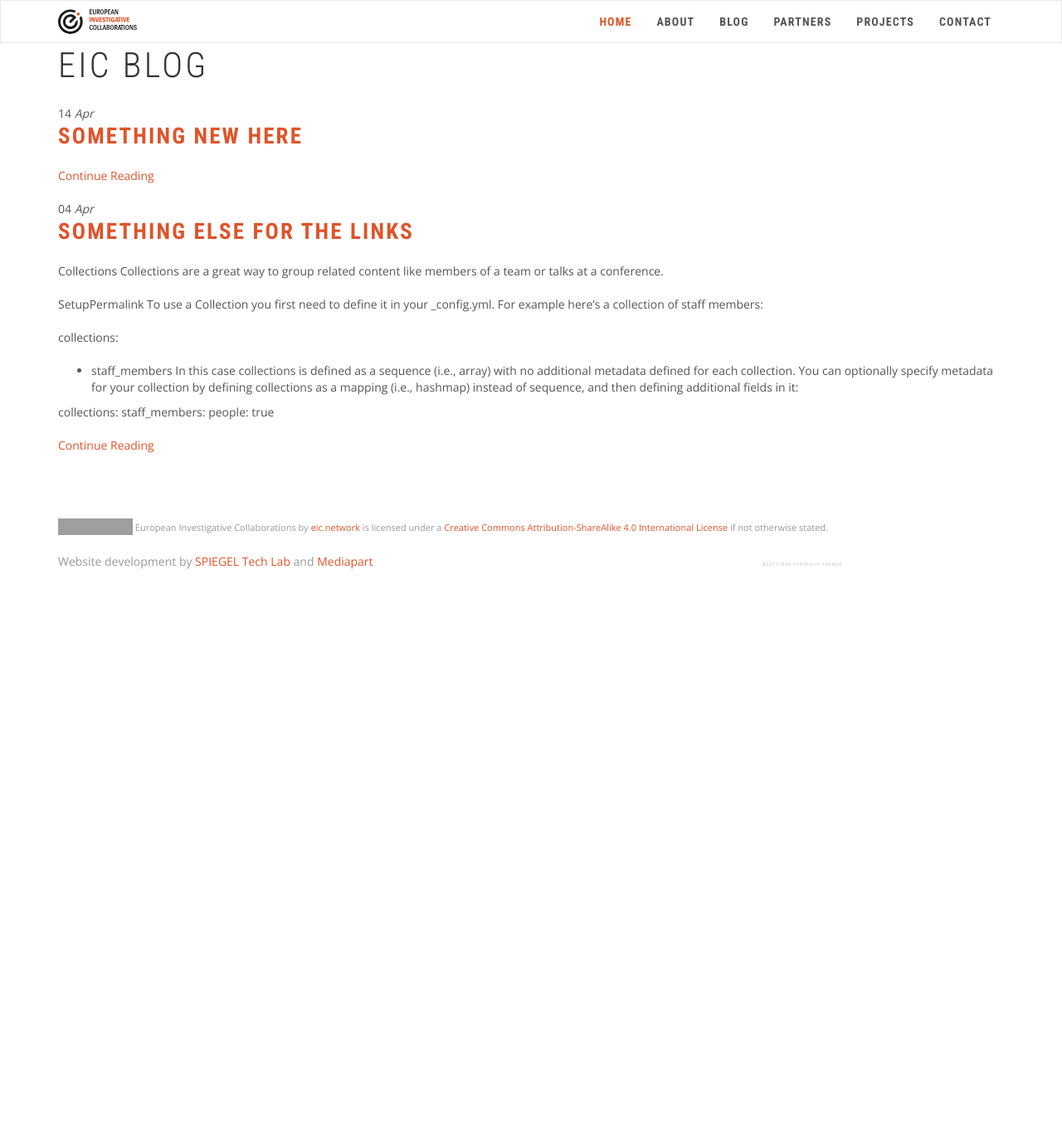
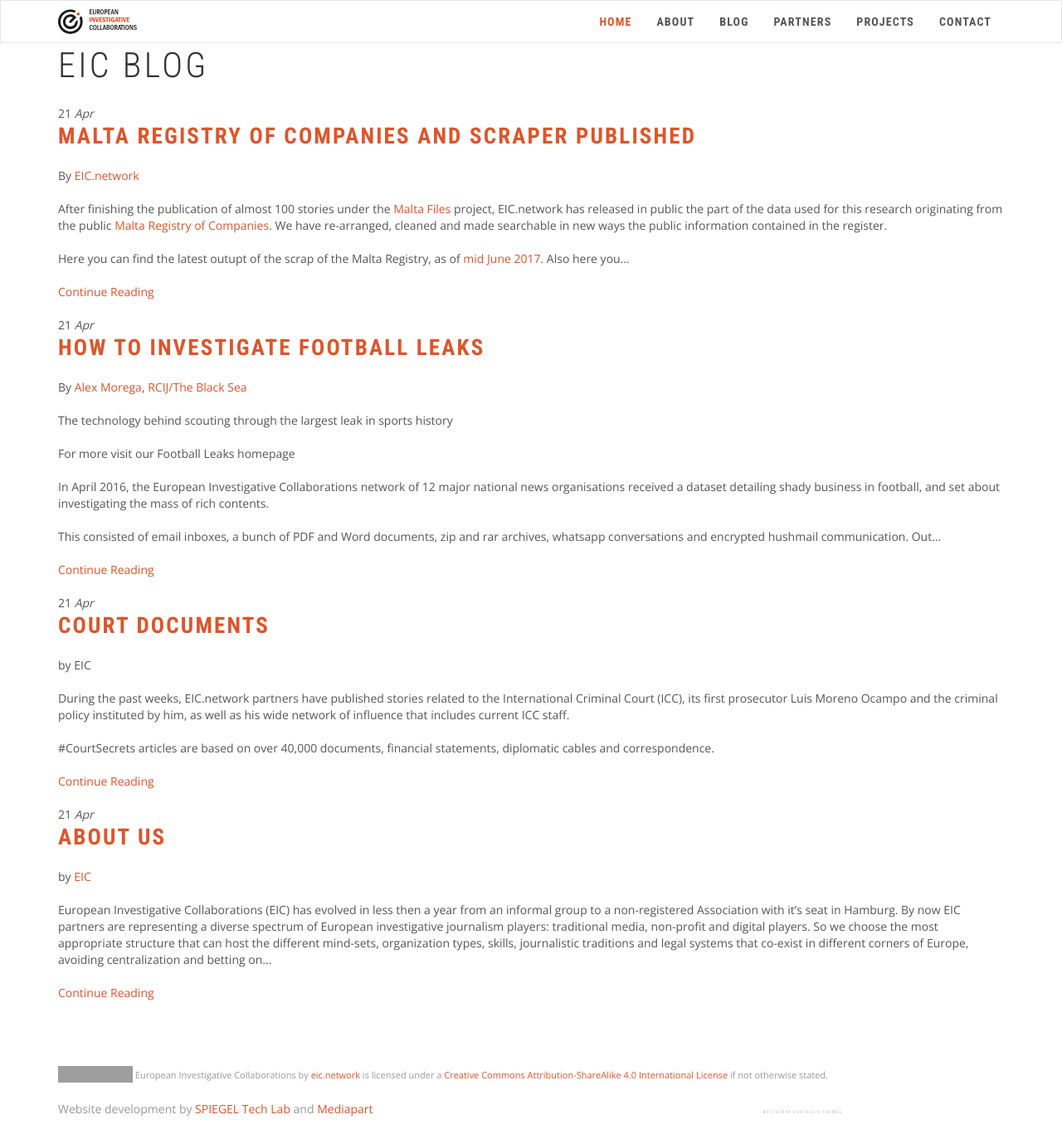
Before and after one commit to eic-network/eic-network.github.io, a Jekyll site: the page built from blog.md, in a window 1280 px wide. Shown: the whole page at 83% size. Built offline with Jekyll 4.4.1, drawn with Linux system fonts in a browser that asks for light colours; nearby versions of some CDN libraries; library files that are not in the unit come from our copies; before the commit the page ends 900 px from its top, so only the background shows below that; grey boxes are pictures that could not be loaded.

Commit message:
Recover some blog posts...

```diff
--- a/_layouts/blog.html
+++ b/_layouts/blog.html
@@ -24,11 +24,7 @@
             <h3 class="p-name"><a href="{{ post.url }}" class="u-url">{{ post.title }}</a></h3>
           </div>
           <div class="p-summary e-content">
-            {% if post.summary != post.content %}
-              {{ post.content }}
-            {% else %}
-              {{ post.content }}
-            {% endif %}
+              {{ post.content | truncatewords: 80 }}
             <p><a href="{{ post.url }}">Continue Reading</a></p>
           </div>
         {% endfor %}
--- a/_posts/2021-04-04-something.md
+++ /dev/null
@@ -1,18 +0,0 @@
----
-title: something else for the links
-layout: post
----
-
-Collections
-Collections are a great way to group related content like members of a team or talks at a conference.
-
-SetupPermalink
-To use a Collection you first need to define it in your _config.yml. For example here’s a collection of staff members:
-
-collections:
-  - staff_members
-In this case collections is defined as a sequence (i.e., array) with no additional metadata defined for each collection. You can optionally specify metadata for your collection by defining collections as a mapping (i.e., hashmap) instead of sequence, and then defining additional fields in it:
-
-collections:
-  staff_members:
-    people: true
--- a/_posts/2021-04-14-something-new-here.md
+++ /dev/null
@@ -1,3 +0,0 @@
----
-title: something new here
----
--- /dev/null
+++ b/_posts/2021-04-21-about-us.md
@@ -0,0 +1,25 @@
+---
+title: About Us
+---
+
+by [EIC](https://eic.network/blog/about-us)
+
+European Investigative Collaborations (EIC) has evolved in less then a year from an informal group to a non-registered Association with it's seat in Hamburg. By now EIC partners are representing a diverse spectrum of European investigative journalism players: traditional media, non-profit and digital players. So we choose the most appropriate structure that can host the different mind-sets, organization types, skills, journalistic traditions and legal systems that co-exist in different corners of Europe, avoiding centralization and betting on distributed collaboration.
+
+The [Articles of Incorporation](http://docdrop.org/pdf/web-EIC_Incorporation-f4xms.pdf/), the official certificate of our existence, are signed by Der Spiegel, Mediapart, Dagens Nyheter, The Romanian Centre for Investigative Journalism / The Black Sea, Politiken, Le Soir, El Mundo, L'Espresso, Expresso, Falter, NewsWeek Serbia and NRC.
+
+We do collaborate with project based partners, like we did in the case of [Football Leaks](https://eic.network/projects/football-leaks) (Sunday Times) and [Malta Files](https://eic.network/projects/malta-files) (Malta Today). And we explore special partners outside Europe, like the recent collaboration with [The Intercept](https://theintercept.com/2017/05/26/malta-files-revelations-25-million-oil-tanker-gifted-to-erdogans-family/).
+
+A separate document signed by all these partners, our [Letter of Understanding](http://docdrop.org/pdf/web-EIC-LoU-8nnka.pdf/), details our rules of engagement, our network workflow, the roles of the people involved and the specifications of the tools we use and develop.
+
+The Letter of Understanding is a living document: it was from the beginning open for a collaborative input and we keep it open to changes based on the feedback gathered from all participating journalists at the end of each investigative project.
+
+Once a year editors in chief of each media partner are gathering in one place to discuss such changes and to decide on the EIC operating budget and other contributions. Most valuable, and most costly, are the journalists, info-designers and coders assigned from each newsroom to take part in EIC projects. But sometimes there are not enough resources available within the various newsrooms. So each member partner contributes with a membership fee and that's how the budget of EIC comes together. The budget covers a part-time coordinator as well as freelance work on investigative research and tech development in areas not fully covered by EIC members.
+
+EIC Association is run by a board of three, elected for two years: Alfred Weinzierl from Der Spiegel, Esther Rosenberg from NRC and Alain Lallemand from Le Soir. The executive coordination of EIC operations, meaning investigative projects; tools development and partnerships, is run by Stefan Candea from RCIJ/TBS.
+
+We function around a daily interactions on searches and information exchange and we have a weekly voice conference. If we have disagreements, which is happening usually before publishing investigative projects, we have two rules: everybody has a saying, but each media partner has one vote; and the last word on publication dates for any given project is with the media partner who brought the source documents.
+
+Besides publishing stories, we are on the move on different fronts: we explore ways to engage the younger generation by way of [paid internship hosted by different partners](https://eic.network/blog/first-on-the-job-my-internship-with-european-investigative-collaborations); we [prototype tools](https://github.com/liquidinvestigations) for investigative collaborations; we [publish scraped data-sets and the scrapers themselves](https://eic.network/blog/malta-registry-of-companies-and-scraper-published) for others to use; and we share our knowledge at [journalstic conferences](https://eijc17dataharvest.sched.com/?s=EIC).
+
+There is more to come - so stay tuned.
--- /dev/null
+++ b/_posts/2021-04-21-court-documents.md
@@ -0,0 +1,10 @@
+---
+title: COURT DOCUMENTS
+permalink: blog/court-documents
+---
+
+by EIC
+
+During the past weeks, EIC.network partners have published stories related to the International Criminal Court (ICC), its first prosecutor Luis Moreno Ocampo and the criminal policy instituted by him, as well as his wide network of influence that includes current ICC staff.
+
+#CourtSecrets articles are based on over 40,000 documents, financial statements, diplomatic cables and correspondence.
--- /dev/null
+++ b/_posts/2021-04-21-how-to-investigate-football-leaks.md
@@ -0,0 +1,49 @@
+---
+title: HOW TO INVESTIGATE FOOTBALL LEAKS
+---
+
+By [Alex Morega](https://grep.ro/), [RCIJ/The Black Sea](http://crji.theblacksea.eu/)
+
+The technology behind scouting through the largest leak in sports history
+
+For more visit our Football Leaks homepage
+
+In April 2016, the European Investigative Collaborations network of 12 major national news organisations received a dataset detailing shady business in football, and set about investigating the mass of rich contents.
+
+This consisted of email inboxes, a bunch of PDF and Word documents, zip and rar archives, whatsapp conversations and encrypted hushmail communication. Out of 1.9TB of data, our team analyzed one terabyte of data, which yielded more than 6 million individual documents.
+
+It was the largest leak in the history of sport and was made available to the investigative team of German news magazine Der Spiegel.
+
+One of the options for EIC journalists to search through the data was a server that we set up at the Romanian Centre of Investigative Journalism (RCIJ), using whatever hardware was at hand.
+
+Specifically, a 2011 MacBook Pro with an after-market SSD, to which we hooked up a large USB drive. It turns out that the MacBook, with quad I7 processors, is a powerful beast, and could churn through the documents at an impressive rate.
+
+We processed the data in stages, using a tool we built for this project called ‘[Snoop](https://github.com/hoover/snoop)’. To get started, we listed all the files in the dataset, and stored them in a PostgreSQL database. Then we extracted the text from the easy emails (from Apple Mail inboxes) and indexed them into elasticsearch, a versatile open-source search database.
+
+Now we wanted to give our journalists access to the search engine so they could start their work.
+
+**Maximising Security**
+
+A Virtual Private Network (VPN) is difficult to set up and support, and replicating the search engine on-premises for each of the 12 news organizations would require hardware and people to take care of each server. We didn't have the resources for that. So we set up a secure HTTPS website, two-factor authentication using the TOTP protocol, time-limited login sessions, rate limiting and traffic logging, which gave us enough confidence to open up the server to our network of journalists, over the public Internet.
+
+We implemented a straightforward process for sign-up and account recovery: the user would get a URL, which contained a short-lived code, that opened a form page. Here they would choose a password, and set up a second factor for authentication, with a compatible phone app like Google Authenticator or Duo Mobile. This process went smoothly and saved us a lot of support work.
+
+Then we went back to the dataset: we ran Tika, a tool that extracts text and metadata from a bunch of different file formats (PDFs, Word documents, etc). We also introduced the concept of file containers, so we could analyze email attachments and archive contents.
+
+Emails were a particular challenge, because they have a tree-like structure of text parts and file attachments, with a bunch of headers with specific meanings, and they come in several file formats to boot. The email parser from Python’s standard library would handle anything that looked like standard RFC-822, and Apple Mail's "emlx" format is a simple adaptation of that. We converted Outlook files using msgconvert and readpst.
+
+There were many scanned documents in the dataset, so early on, Der Spiegel made a big effort to process all PDFs and images through OCR - a process that retrieves the original text from printed documents. We added support in Snoop, matching the files by their unique MD5 checksum, and indexed the OCR output along with the original file.
+
+Each feature added to Snoop would yield more documents for the search engine. To make sure we didn't miss anything, we re-processed the whole dataset every time, using caches to avoid duplicating expensive steps, like parsing emails, running Tika, and unpacking archives. Internally, each document has a unique identifier, so there are no duplicates in the index, and documents have stable URLs in the search engine.
+
+We started out with a very basic user interface: a search box, highlighting for matches in search results, and clicking on a result opened a new tab with nothing more than a text-only preview of the document. As the project went on, we evolved the user interface (UI) with feedback from journalists, to a two-column layout with search results on the left and document preview on the right. Now we display a bunch of metadata for each document, along with links to download the original file, OCRed version (if available), and links to parent and child documents (e.g. email attachments, zip archive contents, and navigation of the original dataset's folder structure).
+
+**Problems Encountered**
+
+Journalists were incredibly forgiving with glitches and initial usability problems, as long as they could actually search through the files, and, over time, get access to more of the dataset, as we improved the processing toolchain. The whole group stayed in touch via Rocket.chat, an open-source clone of Slack, that we ran on a self-hosted Sandstorm server, and for the tech team, the questions, feedback and encouragement were invaluable. We hardly needed to set up monitoring in case the server went down - very soon we would receive worried (but friendly) messages and emails…
+
+On the development team, coders Gabriel Vîjială, Dragoș Catarahia, Victor Avasiloaei and myself worked on the data processing and user interface, Coder Dan Achim integrated Hypothesis annotations, and Raluca Ciubotaru designed the user interface and helped us understand how journalists use the tool.
+
+All of this work - document processing, indexing, the search interface, two-factor authentication and the signup process - is open source under the "hoover" umbrella project. We were in a unique position to build the tool, with constant user feedback, a large and varied real-life dataset, and hard publishing deadlines. Now we're smoothing out the rough edges so hoover can be used in other similar projects, both at EIC and in other places.
+
+The source code is on GitHub - [https://github.com/hoover](https://github.com/hoover) - and includes an installation utility to get started quickly. If you try it out, we'd love to hear your experiences.
--- /dev/null
+++ b/_posts/2021-04-21-malta-registry-of-companies-and-scraper-published.md
@@ -0,0 +1,13 @@
+---
+title: MALTA REGISTRY OF COMPANIES AND SCRAPER PUBLISHED
+---
+
+By [EIC.network](https://eic.network/blog/malta-registry-of-companies-and-scraper-published)
+
+After finishing the publication of almost 100 stories under the [Malta Files](https://eic.network/projects/malta-files) project, EIC.network has released in public the part of the data used for this research originating from the public [Malta Registry of Companies](http://rocsupport.mfsa.com.mt/pages/SearchCompanyInformation.aspx). We have re-arranged, cleaned and made searchable in new ways the public information contained in the register.
+
+Here you can find the latest outupt of the scrap of the Malta Registry, as of [mid June 2017](https://github.com/eic-network/malta-files). Also here you find different search tools published by partners [Le Soir](http://data.lesoir.be/maltafiles/index.html) and [El Mundo](http://www.elmundo.es/economia/malta-files/2017/06/10/593b3724e5fdea5d248b462b.html).
+
+If you want to use our scraper yourself, go ahead, you should [find everything you need here](https://github.com/eic-network/malta-roc-scraper).
+
+Keep in mind that the data we make available is only for information purposes and does not indicate any illegal activity. For any current and official status of your findings, go to the [Malta Registry of Companies here](http://rocsupport.mfsa.com.mt/pages/SearchCompanyInformation.aspx) or [here](https://registry.mfsa.com.mt/login.do).
```
